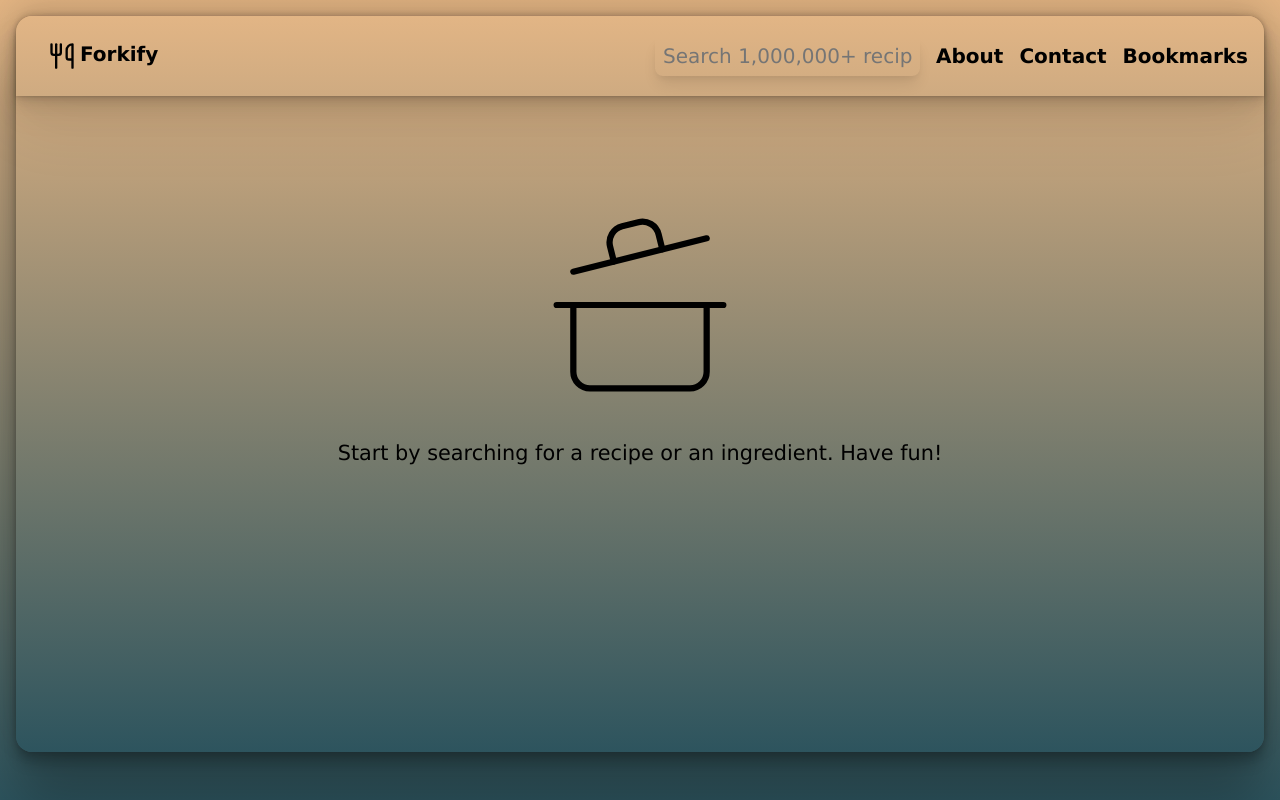
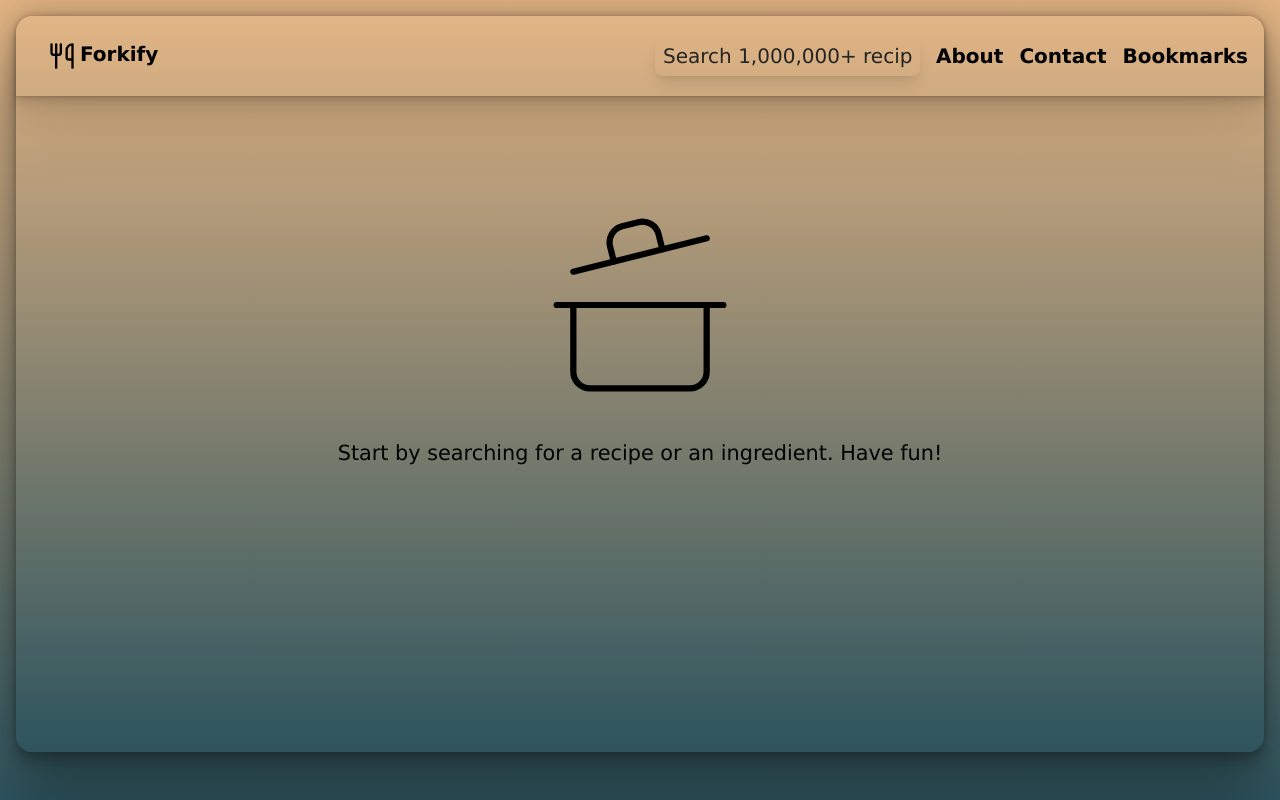
Before and after one commit to ad-dw/Forkify-reactjs, a React (Vite) app: page / in a window 1280 px wide. Built offline with nearby package versions, Linux system fonts and the light colour scheme.

Commit message:
Styling input placeholder

```diff
--- a/src/components/Search/SearchBar.styles.css
+++ b/src/components/Search/SearchBar.styles.css
@@ -14,6 +14,10 @@
   flex: 1;
 }
 
+.search-input::placeholder {
+  color: #242424;
+}
+
 .search-btn {
   background: none;
   border: none;
```
